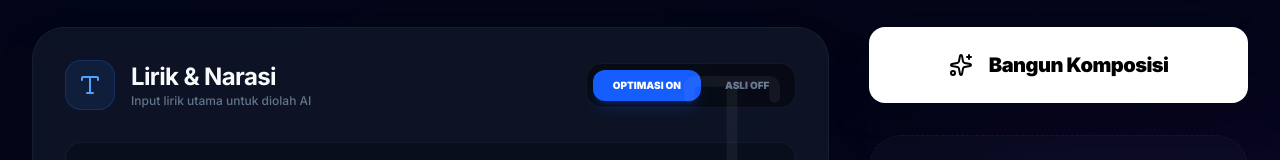
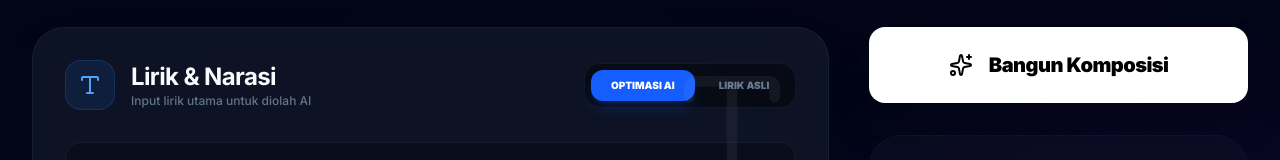
Before and after one commit to alimaksum8/Style-Musik-Ali-Maksum, a React (Vite) app: page / in a window 1280 px wide. Shown: the part 412-572 px from the top of the page. Built offline with nearby package versions, Linux system fonts and the light colour scheme.

Commit message:
feat: Try multiple Gemini models for YouTube analysis
Implements a fallback mechanism to try different Gemini models (pro, flash, flash-lite) if the initial model fails. This enhances resilience and handles potential quota issues by cycling through available models.

```diff
--- a/src/App.tsx
+++ b/src/App.tsx
@@ -178,8 +178,19 @@ export default function App() {
         "tempos": ["Tempo1"]
       }`;
 
-      const response = await ai.models.generateContent({
-        model: "gemini-3.1-pro-preview",
+      const modelsToTry = [
+        "gemini-3.1-pro-preview",
+        "gemini-3-flash-preview",
+        "gemini-3.1-flash-lite-preview"
+      ];
+
+      let response = null;
+      let lastError = null;
+
+      for (const modelName of modelsToTry) {
+        try {
+          response = await ai.models.generateContent({
+            model: modelName,
             contents: [{ role: "user", parts: [{ text: `Tolong cari informasi tentang video YouTube ini: ${youtubeUrl} dan berikan analisis musiknya sesuai kategori yang diminta.` }] }],
             config: {
               systemInstruction,
@@ -187,6 +198,25 @@ export default function App() {
               tools: [{ googleSearch: {} }]
             }
           });
+          if (response) break;
+        } catch (err: any) {
+          lastError = err;
+          console.warn(`Model ${modelName} gagal analisis:`, err.message);
+          // Jika error 429 (quota), lanjut ke model berikutnya
+          if (err.message?.includes("429") || err.message?.includes("quota")) {
+            continue;
+          }
+          // Jika error lain, tetap coba model berikutnya
+          continue;
+        }
+      }
+
+      if (!response || !response.text) {
+        const isQuotaError = lastError?.message?.includes("429") || lastError?.message?.includes("quota");
+        throw new Error(isQuotaError
+          ? "Kuota analisis YouTube sedang penuh. Silakan tunggu 1 menit lalu coba lagi."
+          : "Gagal menganalisis video. Pastikan link YouTube valid.");
+      }
 
       if (response.text) {
         const analysis = JSON.parse(response.text);
@@ -438,7 +468,7 @@ export default function App() {
           <div className="lg:col-span-8 space-y-10">
             {/* Lyrics Input */}
             <section className="bg-[#1e293b]/40 backdrop-blur-md border border-white/5 p-8 rounded-[2rem] shadow-2xl relative overflow-hidden group">
-              <div className="absolute top-0 right-0 p-8 opacity-5 group-hover:opacity-10 transition-opacity">
+              <div className="absolute top-0 right-0 p-8 opacity-5 group-hover:opacity-10 transition-opacity pointer-events-none">
                 <TypeIcon className="w-32 h-32" />
               </div>
 
@@ -456,23 +486,23 @@ export default function App() {
                 <div className="flex items-center gap-1 bg-black/40 p-1.5 rounded-2xl border border-white/5">
                   <button
                     onClick={() => setModifyLyrics(true)}
-                    className={`px-5 py-2 rounded-xl text-[10px] font-black transition-all ${
+                    className={`px-5 py-2 rounded-xl text-[10px] font-black transition-all cursor-pointer ${
                       modifyLyrics
                         ? "bg-blue-600 text-white shadow-lg shadow-blue-600/20"
                         : "text-slate-500 hover:text-slate-300"
                     }`}
                   >
-                    OPTIMASI ON
+                    OPTIMASI AI
                   </button>
                   <button
                     onClick={() => setModifyLyrics(false)}
-                    className={`px-5 py-2 rounded-xl text-[10px] font-black transition-all ${
+                    className={`px-5 py-2 rounded-xl text-[10px] font-black transition-all cursor-pointer ${
                       !modifyLyrics
-                        ? "bg-slate-700 text-white"
+                        ? "bg-slate-700 text-white shadow-lg shadow-slate-700/20"
                         : "text-slate-500 hover:text-slate-300"
                     }`}
                   >
-                    ASLI OFF
+                    LIRIK ASLI
                   </button>
                 </div>
               </div>
```
Lines whose indentation alone changed are shown as unchanged.
